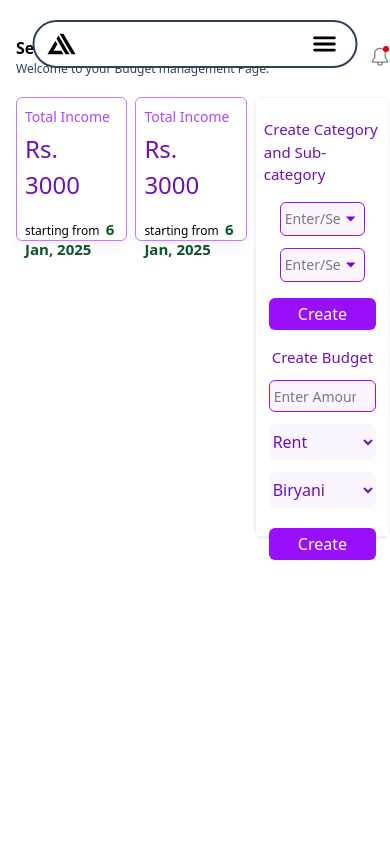
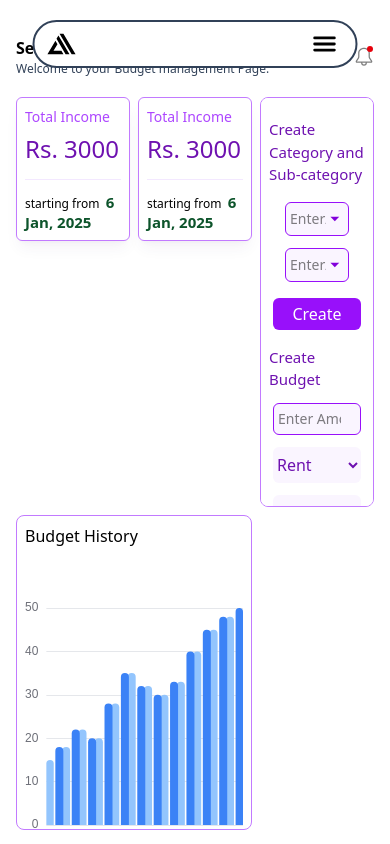
Before and after one commit to zainkhokhar1/SpendWise-WebApp-Latest, a React (Vite) app: page /budget-planner in a window 390 px wide. Built offline with nearby package versions, Linux system fonts and the light colour scheme.

Commit message:
enhance BudgetPlanner layout; update grid structure for better responsiveness and add FinancialChart component for budget history visualization

```diff
--- a/src/screens/BudgetPlanner.jsx
+++ b/src/screens/BudgetPlanner.jsx
@@ -3,27 +3,31 @@ import React from 'react'
 import IncomeCard from '../components/Income components/IncomeCard';
 import Navbar from '../components/Navbar';
 import BudgetFormContainer from '../components/budgetComponents/BudgetFormContainer';
+import FinancialChart from '../components/charts/FinancialChart';
 
 const BudgetPlanner = () => {
   return (
-    <div className='w-full h-full pl-4 pt-4'>
+    <div className='w-full h-full px-4 pt-4'>
       <Navbar highding={'Set your budget with ease.'} para={'Welcome to your Budget management Page.'} />
 
-      <div className='grid grid-cols-8 w-full h-full gap-2'>
+      <div className='grid grid-cols-12 grid-rows-4 w-full h-full gap-2'>
         {/* 2 cards section here */}
-        <div className='col-span-5 gap-2 grid grid-cols-4'>
+        <div className='col-span-8 gap-2 row-span-2 grid grid-cols-4'>
           <IncomeCard isBudget={true} />
           <IncomeCard isBudget={true} />
         </div>
 
         {/* A form showing up here. Uper half showing to create category with sub-category and Lower half to set Budget for the categories and sub-categories. */}
-        <div className='col-span-3 h-[440px] shadow-sm border border-slate-100 bg-purple-200 rounded-lg'>
+        <div className='col-span-4 min-h-full row-span-2 border border-purple-400 bg-purple-200 rounded-lg overflow-hidden'>
           <BudgetFormContainer />
         </div>
 
         {/* A container showing the bar chart may be decide later what's best to show here */}
-        <div>
-
+        <div className='h-[315px] col-span-8 row-span-2 overflow-hidden border border-purple-400 rounded-lg p-2'>
+          <h2>
+            Budget History
+          </h2>
+          <FinancialChart />
         </div>
 
         {/* A container showing the history that when you have created the the income and other things same to Income planner */}
```
